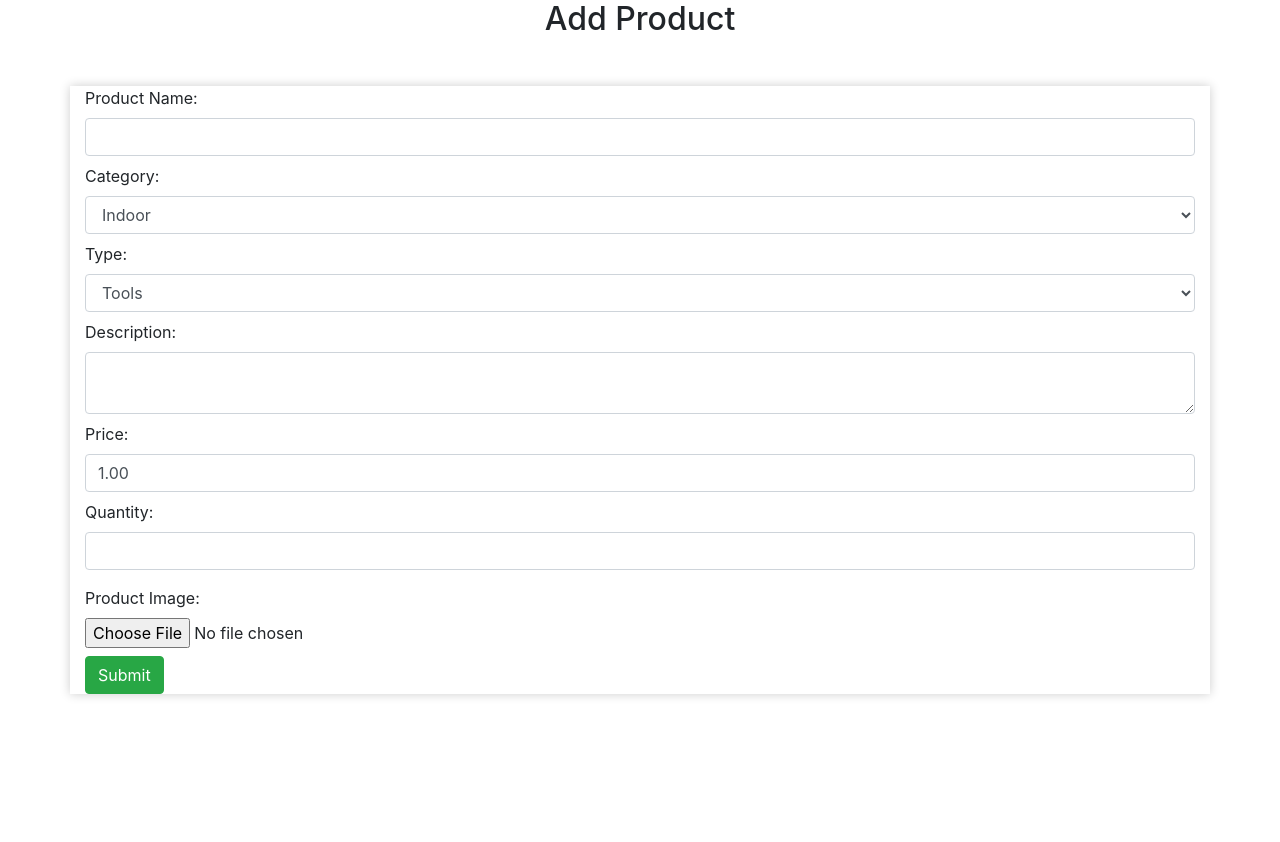
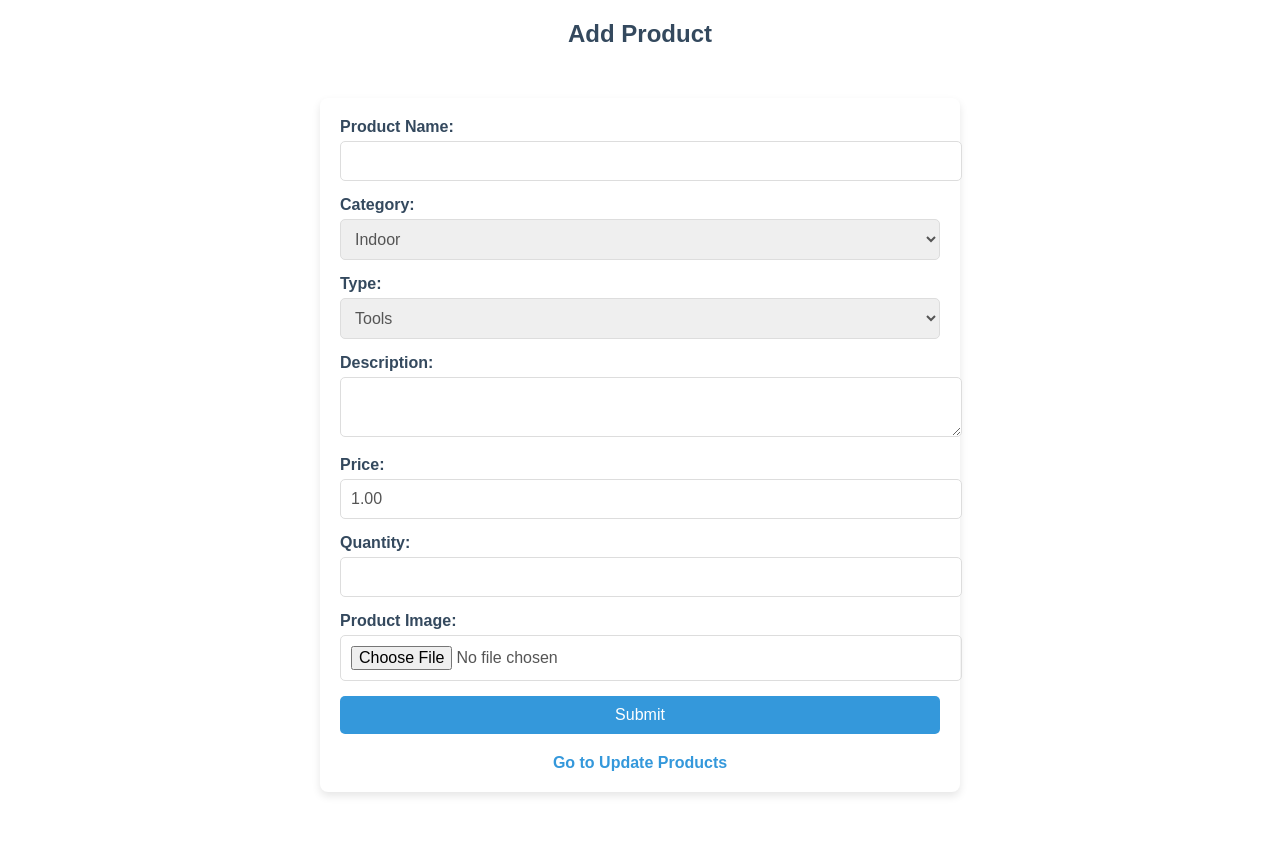
Before and after one commit to prabhapk444/nurseryplants, a PHP site: page /Admin/addproducts.php in a window 1280 px wide. Before the commit the page ends 698 px from the top, so only its background shows below. Run offline with PHP 8.4, Linux system fonts and the light colour scheme.

Commit message:
some change

```diff
--- a/Admin/addproducts.php
+++ b/Admin/addproducts.php
@@ -4,64 +4,157 @@
     <meta charset="UTF-8">
     <meta name="viewport" content="width=device-width, initial-scale=1.0">
     <title>Add Product</title>
-    <link rel="stylesheet" href="https://maxcdn.bootstrapcdn.com/bootstrap/4.5.2/css/bootstrap.min.css">
     <style>
+        body {
+            font-family: 'Arial', sans-serif;
+            margin: 0;
+            padding: 0;
+        }
+
         .container {
-            box-shadow: 0 0 10px rgba(0, 0, 0, 0.2);
+            max-width: 600px;
+            margin: 50px auto;
+            background-color: #fff;
+            border-radius: 8px;
+            padding: 20px;
+            box-shadow: 0 4px 8px rgba(0, 0, 0, 0.1);
+        }
+
+        h2 {
+            text-align: center;
+            color: #34495e;
+        }
+
+        label {
+            font-weight: bold;
+            color: #34495e;
+            display: block;
+            margin-bottom: 5px;
+        }
+
+        .form-group {
+            margin-bottom: 15px;
+        }
+
+        input, select, textarea {
+            width: 100%;
+            padding: 10px;
+            border: 1px solid #ddd;
+            border-radius: 5px;
+            font-size: 1rem;
+            color: #555;
+            outline: none;
+            transition: border 0.3s ease;
+        }
+
+        input:focus, select:focus, textarea:focus {
+            border-color: #3498db;
+        }
+
+        button {
+            width: 100%;
+            background-color: #3498db;
+            color: #fff;
+            padding: 10px;
+            border: none;
+            border-radius: 5px;
+            font-size: 1rem;
+            cursor: pointer;
+            transition: background-color 0.3s ease;
+        }
+
+        button:hover {
+            background-color: #2980b9;
+        }
+
+        .update-link {
+            margin-top: 20px;
+            text-align: center;
+        }
+
+        .update-link a {
+            color: #3498db;
+            text-decoration: none;
+            font-size: 1rem;
+            font-weight: bold;
+        }
+
+        .update-link a:hover {
+            text-decoration: underline;
+        }
+
+        @media (max-width: 768px) {
+            .container {
+                padding: 15px;
+            }
+
+            button {
+                font-size: 0.9rem;
+            }
+        }
+
+        @media (max-width: 480px) {
+            label {
+                font-size: 0.9rem;
+            }
+
+            input, select, textarea, button {
+                font-size: 0.9rem;
+            }
         }
     </style>
 </head>
 <body>
-    <center><h2>Add Product</h2></center>
-    <div class="container mt-5">
+    <h2>Add Product</h2>
+    <div class="container">
         <form action="" method="post" enctype="multipart/form-data">
-            <div class="form-group mb-2">
+            <div class="form-group">
                 <label for="product_name">Product Name:</label>
-                <input type="text" class="form-control" id="product_name" name="product_name" required>
+                <input type="text" id="product_name" name="product_name" required>
             </div>
-
-            <div class="form-group mb-2">
+            <div class="form-group">
                 <label for="category">Category:</label>
-                <select class="form-control" id="category" name="category" required>
+                <select id="category" name="category" required>
                     <option value="indoor">Indoor</option>
                     <option value="outdoor">Outdoor</option>
                     <option value="water">Water</option>
-                    <option value="seeds">seeds</option>
+                    <option value="seeds">Seeds</option>
                     <option value="plastic">Plastic</option>
                     <option value="ceramic">Ceramic</option>
                     <option value="trowel">Trowel</option>
-                    <option value="sprayer">sprayer</option>
+                    <option value="sprayer">Sprayer</option>
                     <option value="air">Air</option>
                     <option value="rose">Rose</option>
                 </select>
             </div>
-            <div class="form-group mb-2">
+            <div class="form-group">
                 <label for="type">Type:</label>
-                <select class="form-control" id="type" name="type" required>
+                <select id="type" name="type" required>
                     <option value="tools">Tools</option>
                     <option value="plants">Plants</option>
                 </select>
             </div>
-            <div class="form-group mb-2">
+            <div class="form-group">
                 <label for="description">Description:</label>
-                <textarea class="form-control" id="description" name="description"></textarea>
+                <textarea id="description" name="description"></textarea>
             </div>
-            <div class="form-group mb-2">
+            <div class="form-group">
                 <label for="price">Price:</label>
-                <div class="input-group">
-                    <input type="number" class="form-control" id="price" value="1.00" name="price" step="0.01" required>
-                </div>
+                <input type="number" id="price" value="1.00" name="price" step="0.01" required>
             </div>
             <div class="form-group">
                 <label for="quantity">Quantity:</label>
-                <input type="number" class="form-control" id="quantity" name="quantity" required>
+                <input type="number" id="quantity" name="quantity" required>
             </div>
-            <div class="form-group mb-2">
+            <div class="form-group">
                 <label for="image">Product Image:</label>
-                <input type="file" class="form-control-file" id="image" name="image">
+                <input type="file" id="image" name="image">
             </div>
-            <button type="submit" class="btn btn-success">Submit</button>
+            <button type="submit">Submit</button>
         </form>
+        <div class="update-link">
+            <a href="updateproduct.php">Go to Update Products</a>
+        </div>
     </div>
     <?php
 
--- a/Admin/dashboard.php
+++ b/Admin/dashboard.php
@@ -247,7 +247,7 @@ $reviewCount = $result->fetch_assoc()['review_count'];
             </div>
             <ul>
                 <li><a href="users.php">Users</a></li>
-                <li><a href="products.php">Products</a></li>
+                <li><a href="addproducts.php">Products</a></li>
                 <li><a href="viewreviews.php">Reviews</a></li>
                 <li><a href="orders.php">Orders</a></li>
                 <li><a href="payments.php">Payments</a></li>
```
Also changed, not shown: Admin/delete_reviews.php (added, +25 -0 lines), Admin/viewreviews.php (+20 -32 lines).
